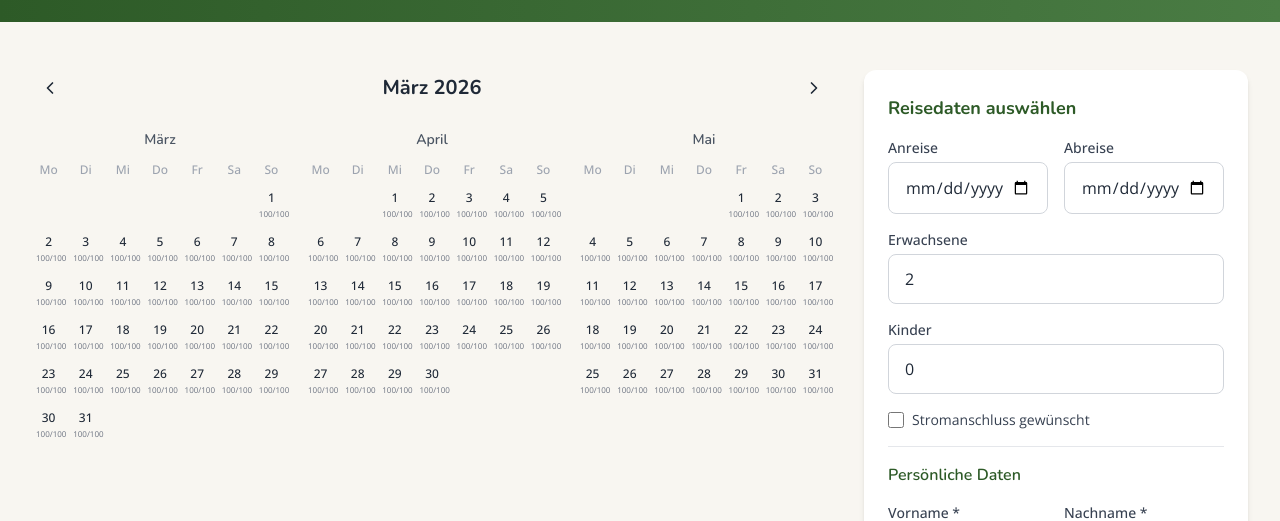
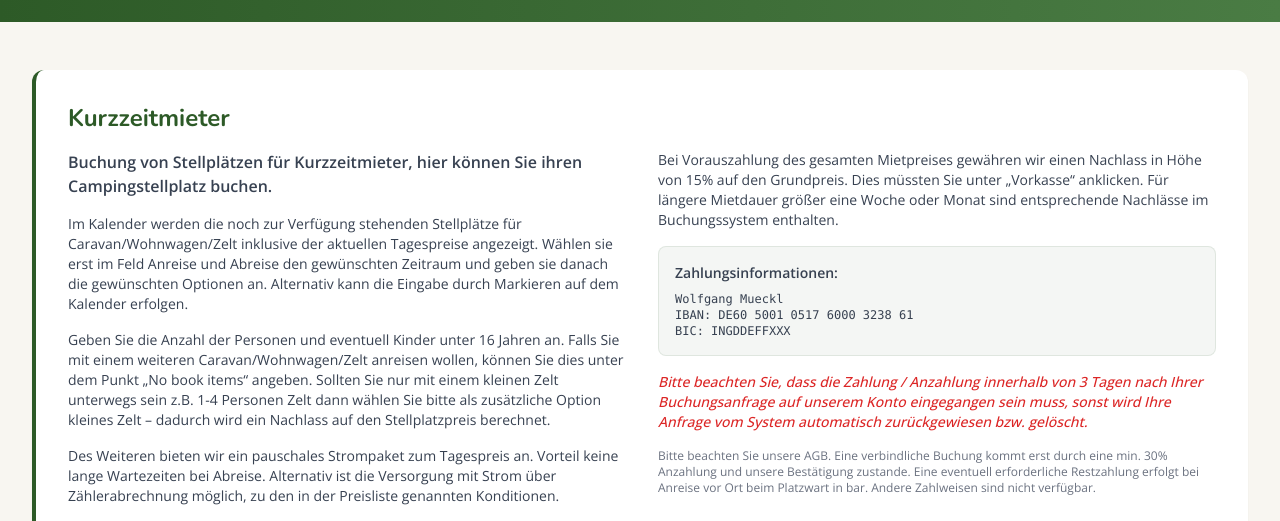
Before and after one commit to wmsoftde/campingplatz, a Next.js app: page /de/calendar in a window 1280 px wide. Shown: the part 294-815 px from the top of the page. Built offline with nearby package versions, Linux system fonts and the light colour scheme; no server answers; the database is empty.

Commit message:
Add detailed information section for short-term renters on booking page

```diff
--- a/app/[locale]/calendar/page.tsx
+++ b/app/[locale]/calendar/page.tsx
@@ -250,6 +250,71 @@ export default function BookingPage() {
 
         <section className="py-12">
           <div className="container-custom">
+            {/* Info Box for Short-term Renters */}
+            <div className="bg-white border-l-4 border-primary rounded-xl p-8 shadow-sm mb-12">
+              <h2 className="font-heading text-2xl font-bold text-primary mb-4">
+                {locale === 'de' ? 'Kurzzeitmieter' : 'Short-term Renters'}
+              </h2>
+              <div className="grid grid-cols-1 md:grid-cols-2 gap-8 text-gray-700 leading-relaxed">
+                <div className="space-y-4 text-sm">
+                  <p className="font-semibold text-base">
+                    {locale === 'de'
+                      ? 'Buchung von Stellplätzen für Kurzzeitmieter, hier können Sie ihren Campingstellplatz buchen.'
+                      : 'Booking of pitches for short-term renters, here you can book your camping pitch.'
+                    }
+                  </p>
+                  <p>
+                    {locale === 'de'
+                      ? 'Im Kalender werden die noch zur Verfügung stehenden Stellplätze für Caravan/Wohnwagen/Zelt inklusive der aktuellen Tagespreise angezeigt. Wählen sie erst im Feld Anreise und Abreise den gewünschten Zeitraum und geben sie danach die gewünschten Optionen an. Alternativ kann die Eingabe durch Markieren auf dem Kalender erfolgen.'
+                      : 'The calendar shows the available pitches for caravan/trailer/tent including current daily prices. First select the desired period in the check-in and check-out fields and then specify the desired options. Alternatively, you can enter dates by marking them on the calendar.'
+                    }
+                  </p>
+                  <p>
+                    {locale === 'de'
+                      ? 'Geben Sie die Anzahl der Personen und eventuell Kinder unter 16 Jahren an. Falls Sie mit einem weiteren Caravan/Wohnwagen/Zelt anreisen wollen, können Sie dies unter dem Punkt „No book items“ angeben. Sollten Sie nur mit einem kleinen Zelt unterwegs sein z.B. 1-4 Personen Zelt dann wählen Sie bitte als zusätzliche Option kleines Zelt – dadurch wird ein Nachlass auf den Stellplatzpreis berechnet.'
+                      : 'Specify the number of people and any children under 16. If you want to arrive with another caravan/trailer/tent, you can specify this under "No book items". If you are only traveling with a small tent, e.g. 1-4 person tent, please select small tent as an additional option – this will calculate a discount on the pitch price.'
+                    }
+                  </p>
+                  <p>
+                    {locale === 'de'
+                      ? 'Des Weiteren bieten wir ein pauschales Strompaket zum Tagespreis an. Vorteil keine lange Wartezeiten bei Abreise. Alternativ ist die Versorgung mit Strom über Zählerabrechnung möglich, zu den in der Preisliste genannten Konditionen.'
+                      : 'Furthermore, we offer a flat-rate electricity package at a daily price. Advantage: no long waiting times on departure. Alternatively, electricity supply via meter billing is possible, at the conditions mentioned in the price list.'
+                    }
+                  </p>
+                </div>
+                <div className="space-y-4 text-sm">
+                  <p>
+                    {locale === 'de'
+                      ? 'Bei Vorauszahlung des gesamten Mietpreises gewähren wir einen Nachlass in Höhe von 15% auf den Grundpreis. Dies müssten Sie unter „Vorkasse“ anklicken. Für längere Mietdauer größer eine Woche oder Monat sind entsprechende Nachlässe im Buchungssystem enthalten.'
+                      : 'If the total rent is paid in advance, we grant a discount of 15% on the basic price. You would have to click on "Prepayment" for this. For longer rental periods of more than a week or month, corresponding discounts are included in the booking system.'
+                    }
+                  </p>
+                  <div className="bg-primary/5 p-4 rounded-lg border border-primary/10">
+                    <p className="font-semibold mb-2">
+                      {locale === 'de' ? 'Zahlungsinformationen:' : 'Payment Information:'}
+                    </p>
+                    <p className="font-mono text-xs">
+                      Wolfgang Mueckl<br />
+                      IBAN: DE60 5001 0517 6000 3238 61<br />
+                      BIC: INGDDEFFXXX
+                    </p>
+                  </div>
+                  <p className="text-red-600 font-medium italic">
+                    {locale === 'de'
+                      ? 'Bitte beachten Sie, dass die Zahlung / Anzahlung innerhalb von 3 Tagen nach Ihrer Buchungsanfrage auf unserem Konto eingegangen sein muss, sonst wird Ihre Anfrage vom System automatisch zurückgewiesen bzw. gelöscht.'
+                      : 'Please note that the payment / deposit must be received in our account within 3 days after your booking request, otherwise your request will be automatically rejected or deleted by the system.'
+                    }
+                  </p>
+                  <p className="text-xs text-gray-500">
+                    {locale === 'de'
+                      ? 'Bitte beachten Sie unsere AGB. Eine verbindliche Buchung kommt erst durch eine min. 30% Anzahlung und unsere Bestätigung zustande. Eine eventuell erforderliche Restzahlung erfolgt bei Anreise vor Ort beim Platzwart in bar. Andere Zahlweisen sind nicht verfügbar.'
+                      : 'Please note our GTC. A binding booking is only concluded with a minimum 30% deposit and our confirmation. Any remaining payment required will be made in cash on site to the site manager upon arrival. Other payment methods are not available.'
+                    }
+                  </p>
+                </div>
+              </div>
+            </div>
+
             <div className="grid grid-cols-1 lg:grid-cols-3 gap-8">
               <div className="lg:col-span-2">
                 <div className="flex items-center justify-between mb-6">
```
